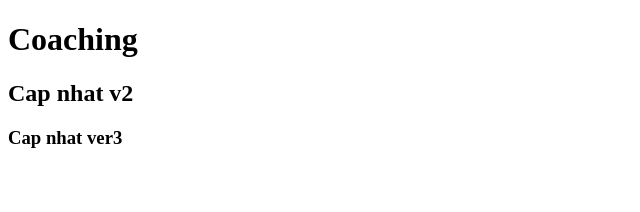
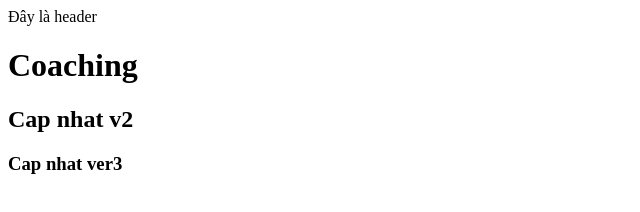
Before and after one commit to thanhthuanai2109-cpu/web_trainning, a plain HTML site: page index.html in a window 1280 px wide. Shown: the whole page, without its empty margins (0-640 px from the left). Drawn offline with Linux system fonts and the light colour scheme.

Commit message:
feat: add a heade

```diff
--- a/index.html
+++ b/index.html
@@ -6,6 +6,7 @@
     <title>Document</title>
 </head>
 <body>
+    <header>Đây là header</header>
     <h1>Coaching</h1>
     <h2>Cap nhat v2</h2>
     <h3>Cap nhat ver3</h3>
```
